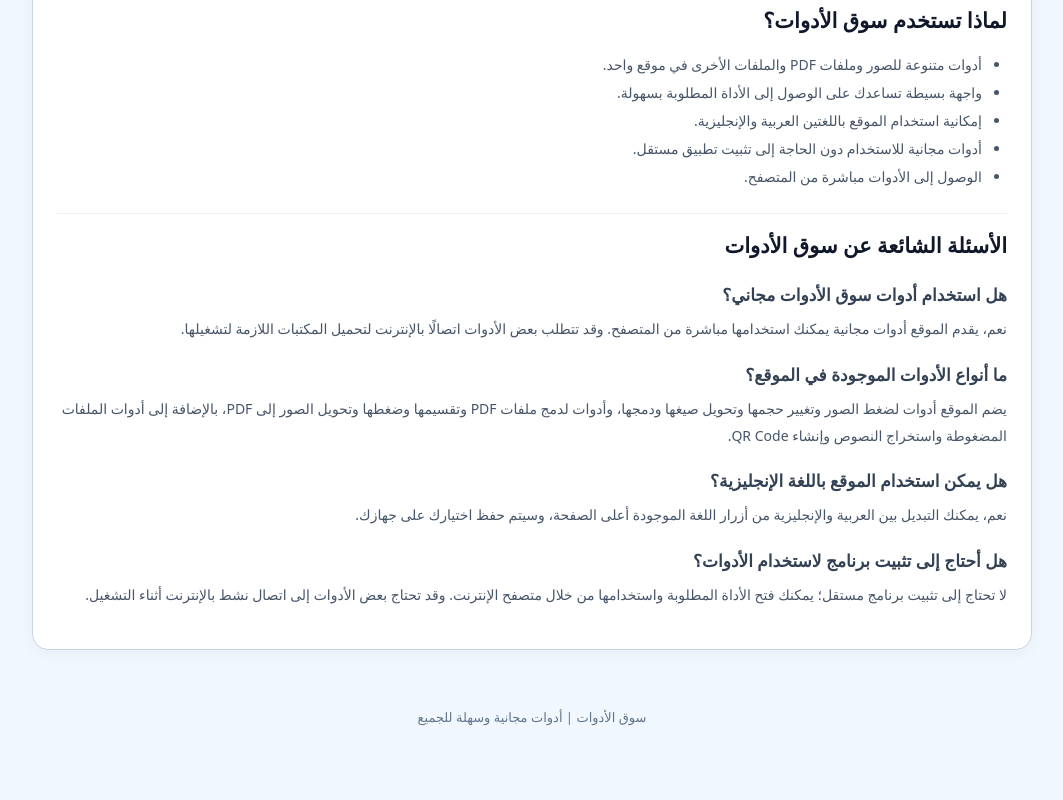
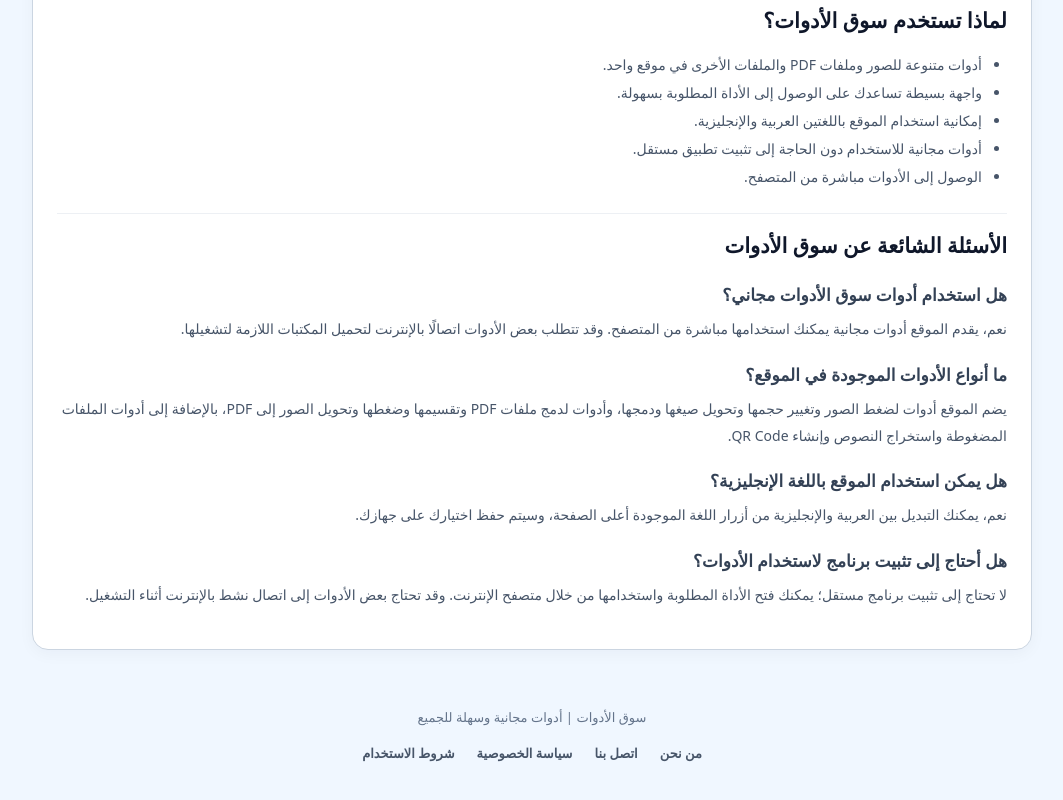
Before and after one commit to medosd6666-png/tools-market, a plain HTML site: page index.html in a window 1280 px wide. Shown: the part 2208-3008 px from the top of the page, without its empty margins (108-1171 px from the left). Drawn offline with Linux system fonts and the light colour scheme.

Commit message:
Update homepage footer with site information links

```diff
--- a/index.html
+++ b/index.html
@@ -465,6 +465,37 @@ body {
     text-align: center;
 }
 
+/* روابط الصفحات التعريفية أسفل الموقع */
+.footer-links {
+    display: flex;
+    align-items: center;
+    justify-content: center;
+    flex-wrap: wrap;
+    gap: 10px 22px;
+    margin: 12px auto 14px;
+    padding: 0 10px;
+}
+
+.footer-links a {
+    color: #475569;
+    text-decoration: none;
+    font-size: 13px;
+    font-weight: 600;
+    transition: color 0.2s ease;
+}
+
+.footer-links a:hover {
+    color: #0284c7;
+    text-decoration: underline;
+    text-underline-offset: 4px;
+}
+
+.footer-links a:focus-visible {
+    outline: 2px solid #0284c7;
+    outline-offset: 4px;
+    border-radius: 3px;
+}
+
 /* تنسيق الموبايل */
 @media (max-width: 600px) {
     body {
@@ -535,6 +566,15 @@ body {
 
     .seo-content h2 {
         font-size: 19px;
+    }
+
+    .footer-links {
+        gap: 9px 16px;
+        margin: 10px auto 12px;
+    }
+
+    .footer-links a {
+        font-size: 12px;
     }
 }
 </style>
@@ -801,6 +841,25 @@ gtag('config', 'G-NZ00TSPTWC');
        data-en="Tools Market | Free and Easy Tools for Everyone">
         سوق الأدوات | أدوات مجانية وسهلة للجميع
     </p>
+
+    <!-- روابط الصفحات التعريفية -->
+    <nav class="footer-links" aria-label="روابط الموقع">
+        <a href="about-us.html"
+           data-ar="من نحن"
+           data-en="About Us">من نحن</a>
+
+        <a href="contact-us.html"
+           data-ar="اتصل بنا"
+           data-en="Contact Us">اتصل بنا</a>
+
+        <a href="privacy-policy.html"
+           data-ar="سياسة الخصوصية"
+           data-en="Privacy Policy">سياسة الخصوصية</a>
+
+        <a href="terms-of-use.html"
+           data-ar="شروط الاستخدام"
+           data-en="Terms of Use">شروط الاستخدام</a>
+    </nav>
 </footer>
 
 </div>
```
